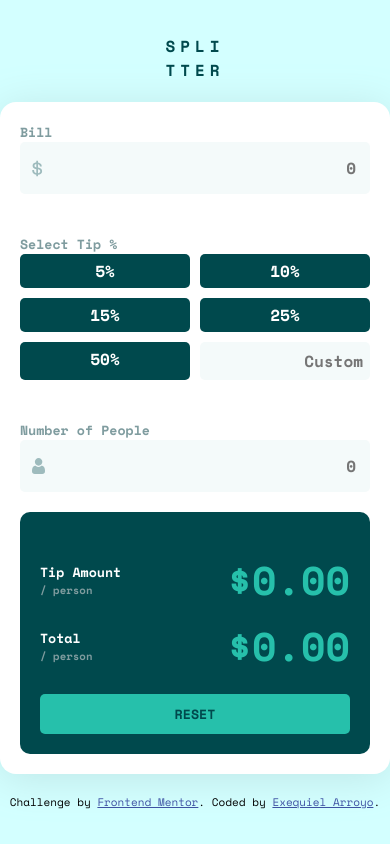
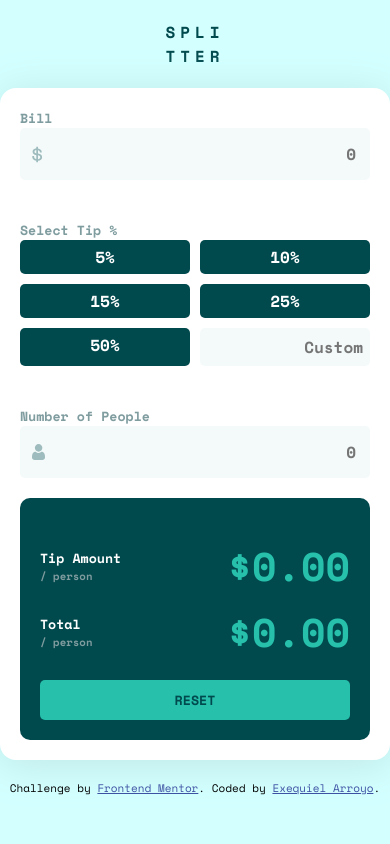
Before and after one commit to exequielarroyo/Tip-calculator-app, a plain HTML site: page index.html in a window 390 px wide. Drawn offline with nearby package versions, Linux system fonts and the light colour scheme; a web font is replaced by a local one.

Commit message:
fixed 'SPLITTER' and body height

```diff
--- a/index.html
+++ b/index.html
@@ -15,8 +15,11 @@
 
 <body>
 
+  <div class="splitter">
+    <p>SPLI</p>
+    <p>TTER</p>
+  </div>
   <main>
-    <div class="splitter">SPLI<br>TTER</div>
 
     <div class="card">
       <div class="input">
--- a/style.css
+++ b/style.css
@@ -44,6 +44,7 @@ body {
     height: 100vh;
     margin: 0;
     display: flex;
+    flex-direction: column;
     align-items: center;
     justify-content: center;
     font-family: var(--font);
@@ -54,6 +55,7 @@ body {
     /* color: var(--dark-grayish-cyan); */
     text-align: center;
     letter-spacing: 5px;
+    margin-top: 20px;
     font-weight: 700;
 }
 
@@ -228,6 +230,9 @@ button:hover {
 }
 
 @media (max-width:500px) {
+    body{
+        height: 100%;
+    }
     .card {
         flex-direction: column;
     }
```
